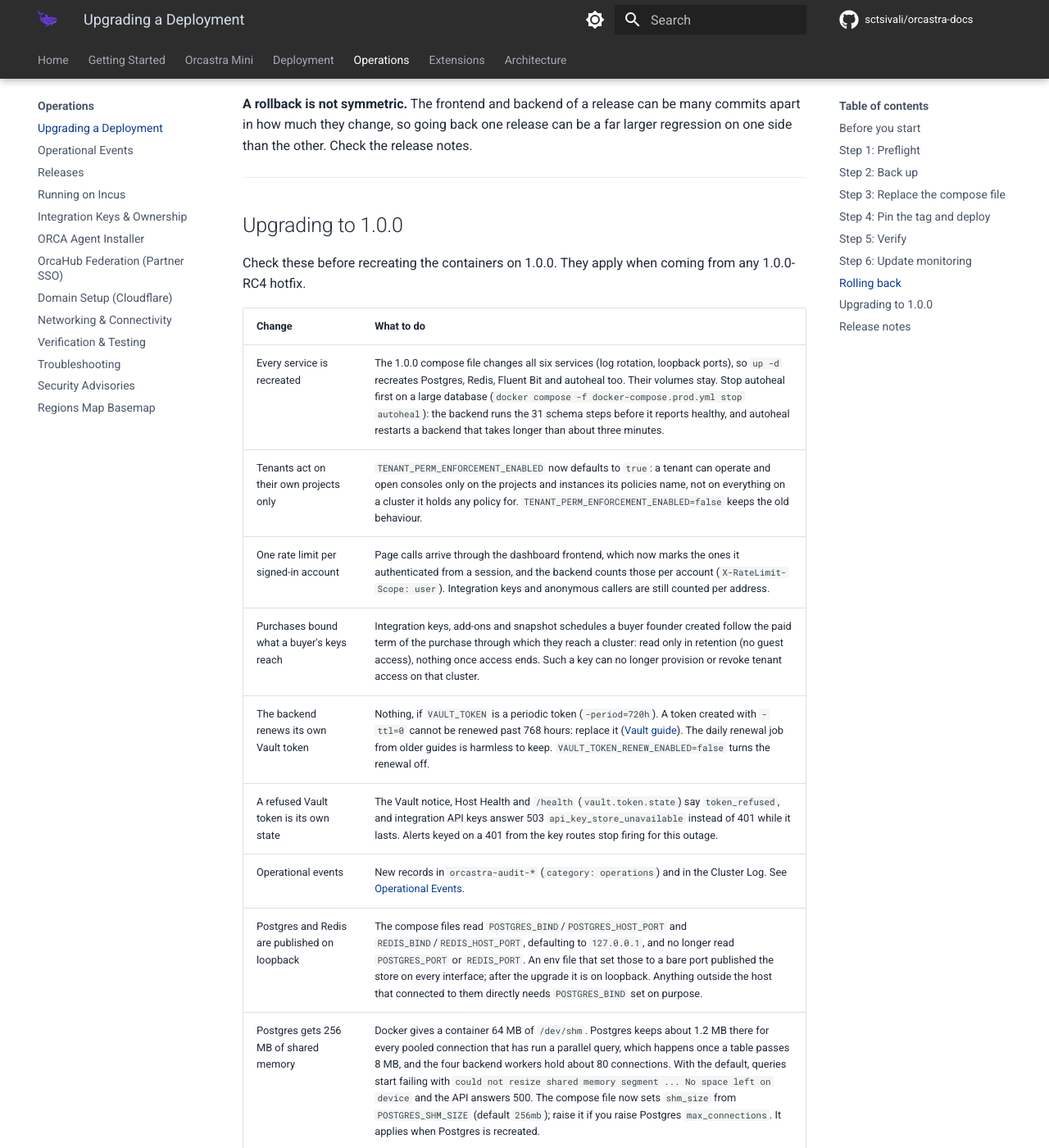
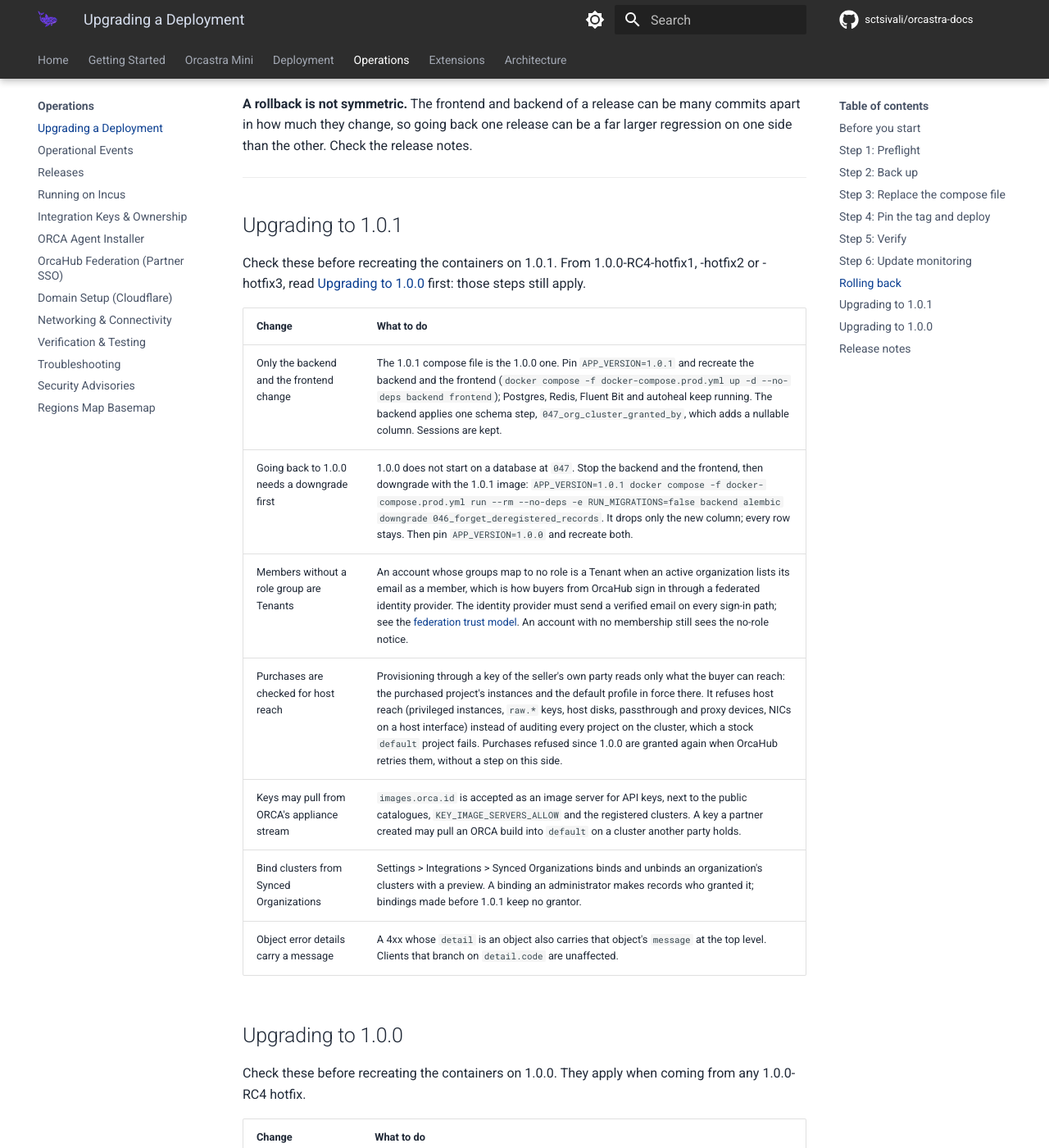
Before and after one commit to sctsivali/orcastra-docs, an MkDocs documentation site: the page built from docs/operations/upgrading.md, in a window 1280 px wide and 1400 px high, scrolled down 6117 px. Shown: the whole window at 82% size. Built offline with MkDocs 1.6.1 and Material for MkDocs 9.7.7, drawn with Linux system fonts in a browser that asks for light colours; comment, search, counter and statistics services are not loaded; the version menu is left out.

Commit message:
docs: release 1.0.1
Adds 1.0.1 to the release list as latest with the digests Docker Hub
serves (1.0.0 becomes supported), its entry on the releases page, and
the Upgrading to 1.0.1 checklist: pin and recreate the backend and the
frontend, the downgrade before a rollback to 1.0.0, groupless members
as Tenants, the purchase host-reach check, ORCA's image stream for keys,
cluster binding and object error messages.

```diff
--- a/docs/operations/upgrading.md
+++ b/docs/operations/upgrading.md
@@ -233,6 +233,21 @@ one side than the other. Check the release notes.
 
 ---
 
+## Upgrading to 1.0.1
+
+Check these before recreating the containers on 1.0.1. From 1.0.0-RC4-hotfix1, -hotfix2 or
+-hotfix3, read [Upgrading to 1.0.0](#upgrading-to-100) first: those steps still apply.
+
+| Change | What to do |
+|---|---|
+| Only the backend and the frontend change | The 1.0.1 compose file is the 1.0.0 one. Pin `APP_VERSION=1.0.1` and recreate the backend and the frontend (`docker compose -f docker-compose.prod.yml up -d --no-deps backend frontend`); Postgres, Redis, Fluent Bit and autoheal keep running. The backend applies one schema step, `047_org_cluster_granted_by`, which adds a nullable column. Sessions are kept. |
+| Going back to 1.0.0 needs a downgrade first | 1.0.0 does not start on a database at `047`. Stop the backend and the frontend, then downgrade with the 1.0.1 image: `APP_VERSION=1.0.1 docker compose -f docker-compose.prod.yml run --rm --no-deps -e RUN_MIGRATIONS=false backend alembic downgrade 046_forget_deregistered_records`. It drops only the new column; every row stays. Then pin `APP_VERSION=1.0.0` and recreate both. |
+| Members without a role group are Tenants | An account whose groups map to no role is a Tenant when an active organization lists its email as a member, which is how buyers from OrcaHub sign in through a federated identity provider. The identity provider must send a verified email on every sign-in path; see the [federation trust model](orcahub-federation-sso.md#trust-model). An account with no membership still sees the no-role notice. |
+| Purchases are checked for host reach | Provisioning through a key of the seller's own party reads only what the buyer can reach: the purchased project's instances and the default profile in force there. It refuses host reach (privileged instances, `raw.*` keys, host disks, passthrough and proxy devices, NICs on a host interface) instead of auditing every project on the cluster, which a stock `default` project fails. Purchases refused since 1.0.0 are granted again when OrcaHub retries them, without a step on this side. |
+| Keys may pull from ORCA's appliance stream | `images.orca.id` is accepted as an image server for API keys, next to the public catalogues, `KEY_IMAGE_SERVERS_ALLOW` and the registered clusters. A key a partner created may pull an ORCA build into `default` on a cluster another party holds. |
+| Bind clusters from Synced Organizations | Settings > Integrations > Synced Organizations binds and unbinds an organization's clusters with a preview. A binding an administrator makes records who granted it; bindings made before 1.0.1 keep no grantor. |
+| Object error details carry a message | A 4xx whose `detail` is an object also carries that object's `message` at the top level. Clients that branch on `detail.code` are unaffected. |
+
 ## Upgrading to 1.0.0
 
 Check these before recreating the containers on 1.0.0. They apply when coming from any
```
Also changed, not shown: docs/operations/releases.md (+12 -2 lines), docs/releases/manifest.json.
